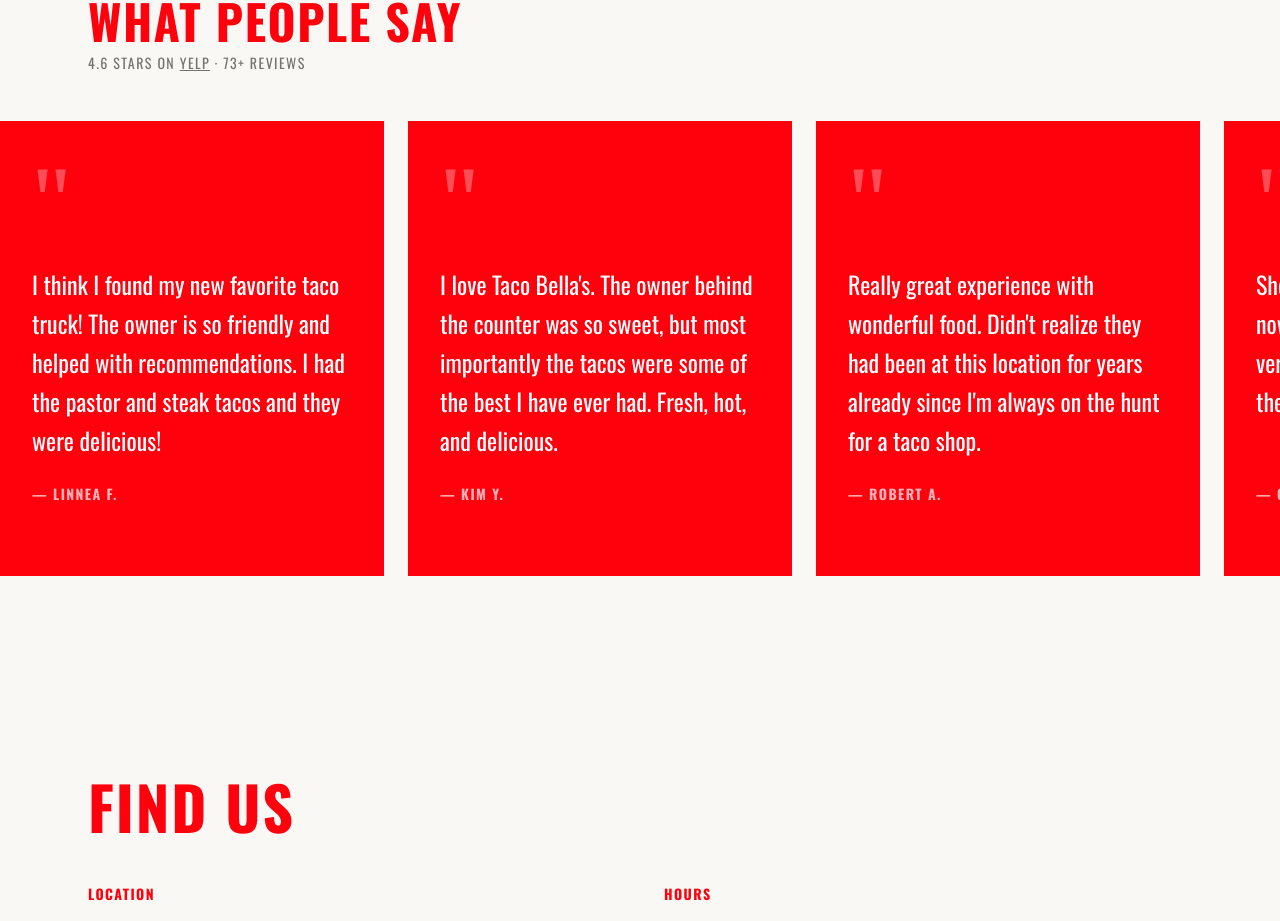
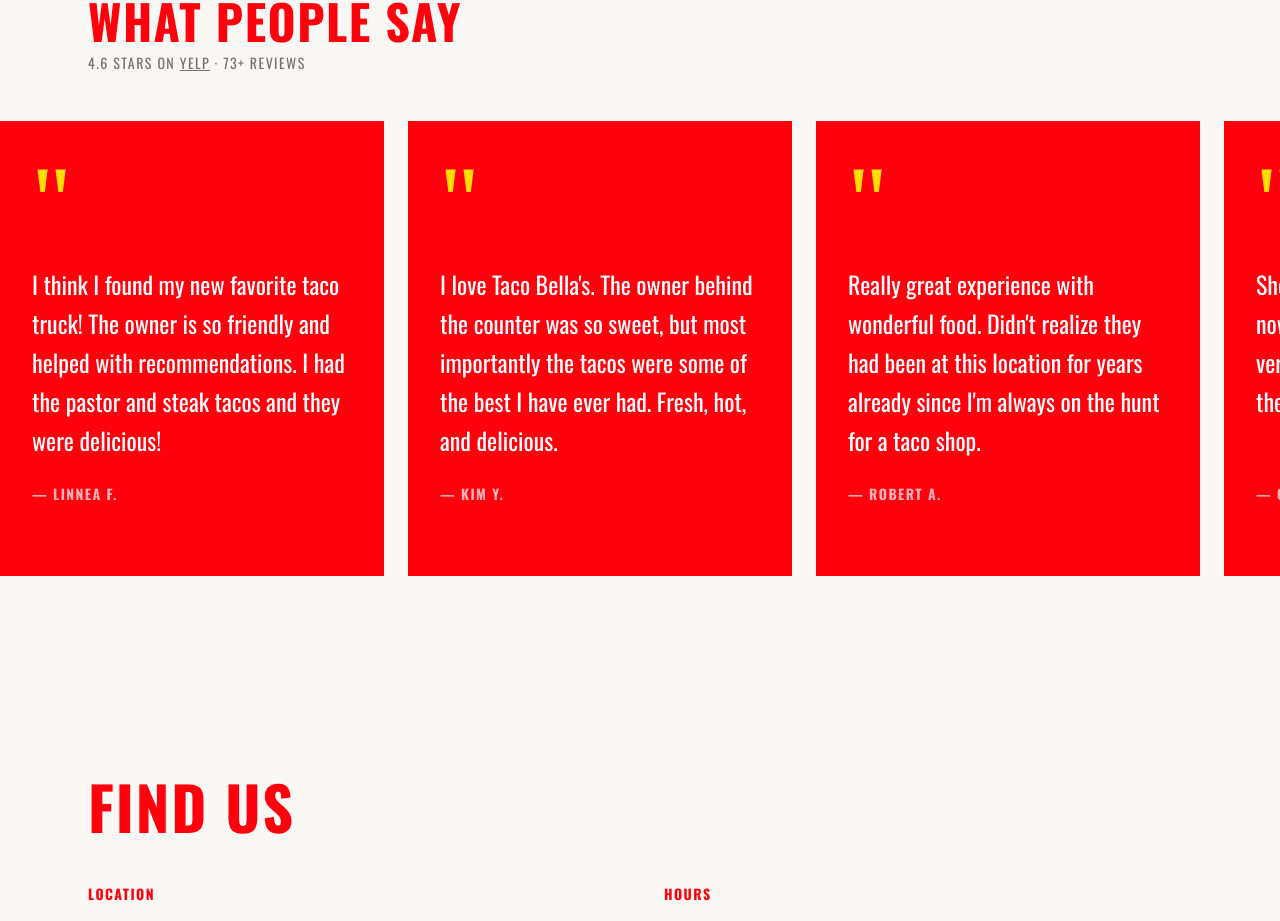
Before and after one commit to wtblacklock/austin-sites, a React app in the folder frontend/: page / in a window 1280 px wide. Shown: the part 2561-3482 px from the top of the page. Built offline with nearby package versions, Linux system fonts and the light colour scheme.

Commit message:
Yellow quotation marks on testimonials

```diff
--- a/frontend/src/sections/TestimonialsStrip.tsx
+++ b/frontend/src/sections/TestimonialsStrip.tsx
@@ -36,7 +36,7 @@ export function TestimonialsStrip() {
             style={{ paddingBottom: '72px' }}
           >
             {/* Large quote mark */}
-            <div className="text-white/30 text-8xl font-serif leading-none mb-4">"</div>
+            <div className="text-[#FFDD00] text-8xl font-serif leading-none mb-4">"</div>
 
             {/* Quote */}
             <p className="text-xl md:text-2xl text-white leading-relaxed mb-6">
```
